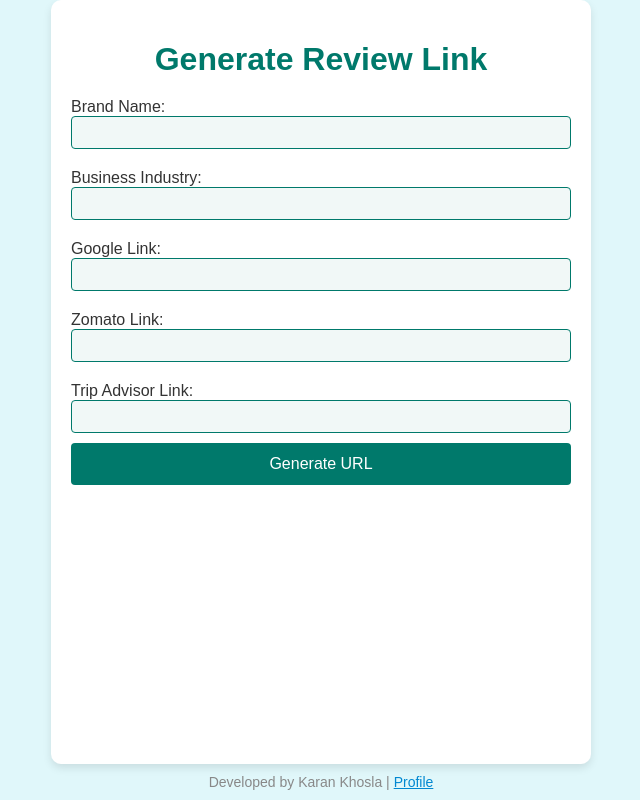
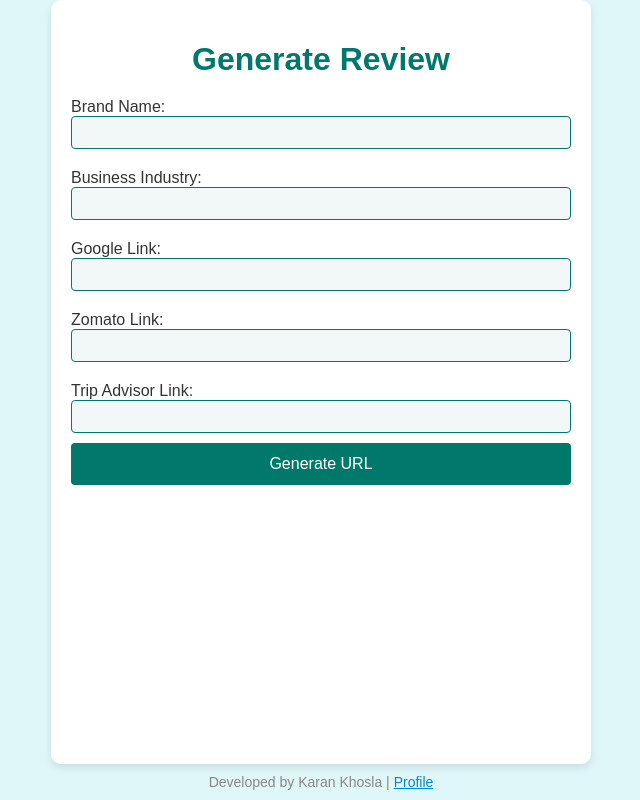
Before and after one commit to karankhosla12/Reviews, a plain HTML site: page index.htm in a window 1280 px wide. Shown: the whole page, without its empty margins (319-959 px from the left). Drawn offline with Linux system fonts and the light colour scheme.

Commit message:
Update index.htm

```diff
--- a/index.htm
+++ b/index.htm
@@ -132,7 +132,7 @@
 </head>
 <body>
     <div class="container">
-        <h1> Generate Review Link</h1>
+        <h1> Generate Review </h1>
 
         <!-- URL Parameters Form -->
         <div id="urlForm">
```
